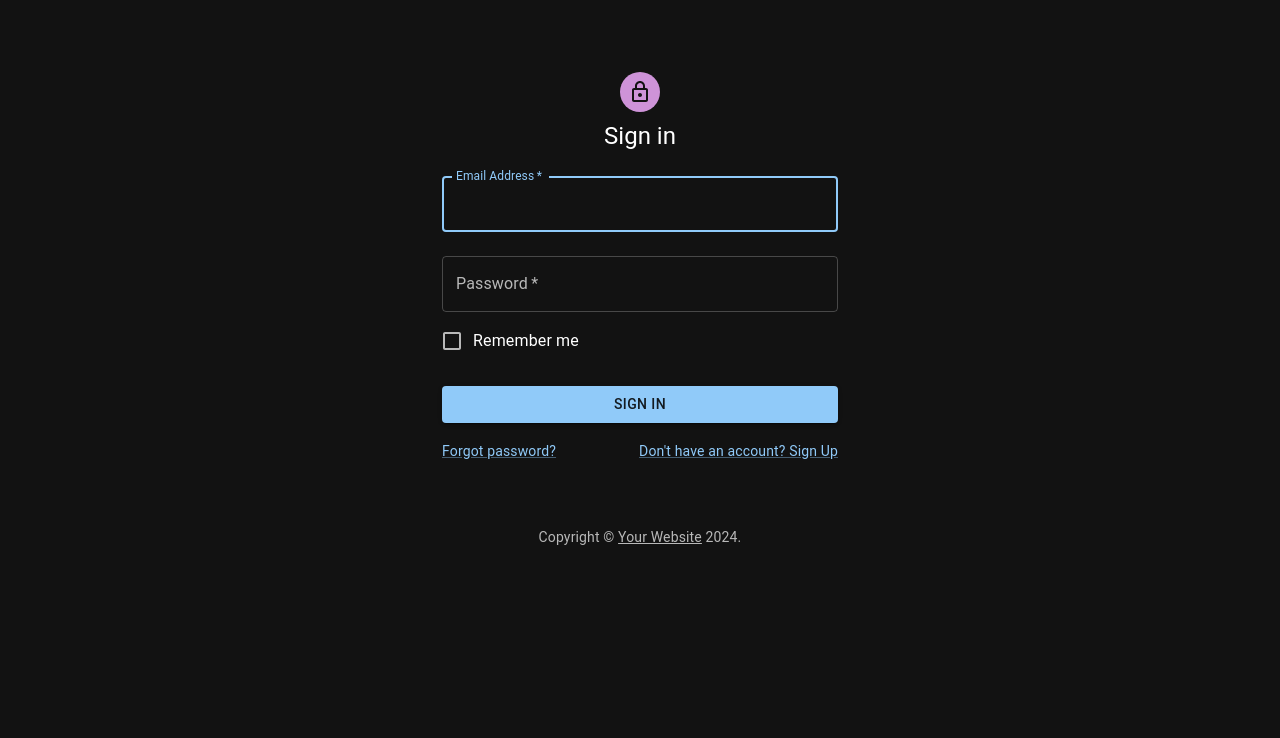
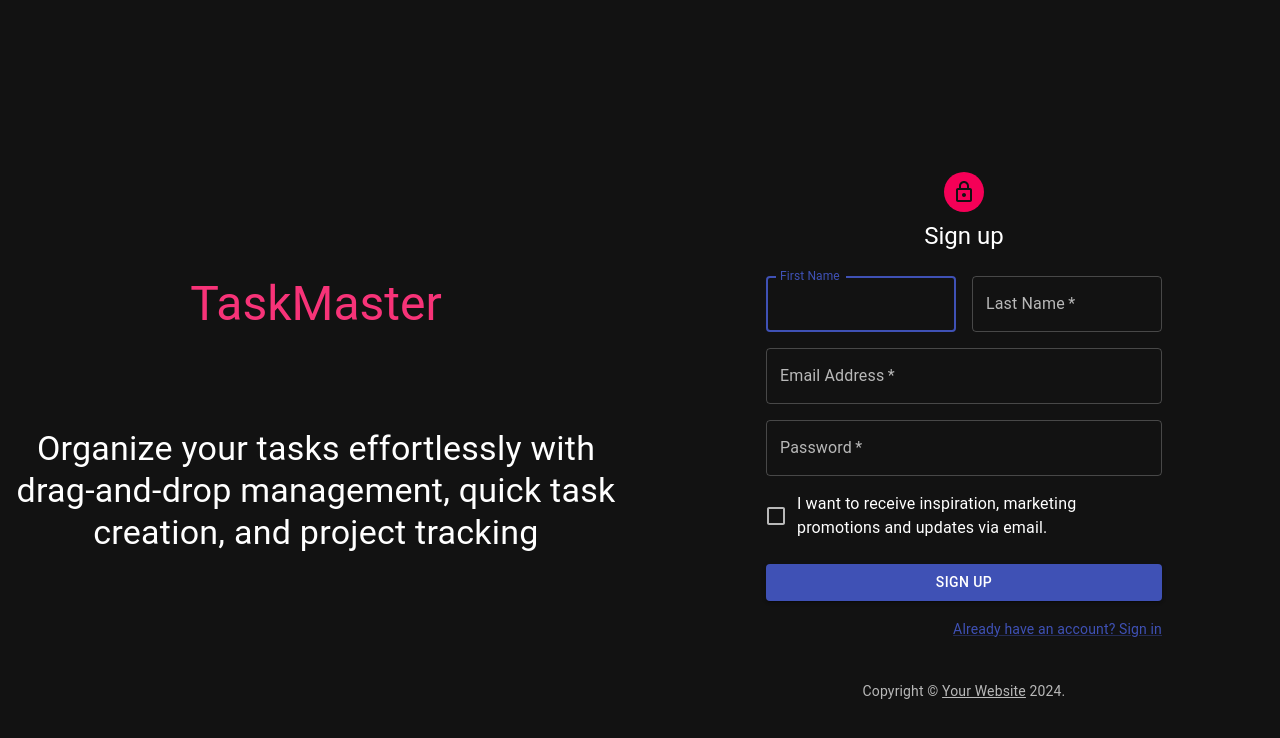
Before and after one commit to tal568/ToDoAppFront, a React (Vite) app: page /home in a window 1280 px wide. Shown: the top 738 px of the page. Built offline with nearby package versions, Linux system fonts and the light colour scheme.

Commit message:
feat: :sparkles: home page

```diff
--- a/package.json
+++ b/package.json
@@ -10,10 +10,11 @@
     "preview": "vite preview"
   },
   "dependencies": {
-    "@emotion/react": "^11.13.0",
+    "@emotion/react": "^11.13.3",
     "@emotion/styled": "^11.13.0",
     "@hookform/resolvers": "^3.9.0",
     "@mui/icons-material": "^5.16.7",
+    "@mui/joy": "^5.0.0-beta.48",
     "@mui/material": "^5.16.7",
     "@mui/styled-engine-sc": "^6.0.0-alpha.18",
     "react": "^18.3.1",
@@ -33,7 +34,7 @@
     "eslint-plugin-react-refresh": "^0.4.9",
     "globals": "^15.9.0",
     "typescript": "^5.5.3",
-    "typescript-eslint": "^8.0.1",
+    "typescript-eslint": "^7.3.1",
     "vite": "^5.4.1"
   }
 }
--- a/src/App.tsx
+++ b/src/App.tsx
@@ -2,11 +2,15 @@ import SignIn from './components/signIn';
 import SignUp from './components/signUp';
  import {createBrowserRouter } from 'react-router-dom';
 import ResponsiveAppBar from './components/navBar';
+import Home from './components/home/home';
 const router = createBrowserRouter([
   {path:"/",
   element: <ResponsiveAppBar />
   }
   ,
+  {path:"/home"
+  ,element: <Home />
+  },
 {
   path: "/sign-in",
   element: <SignIn />,
--- /dev/null
+++ b/src/components/home/home.css
@@ -0,0 +1,6 @@
+.home-simple-about{
+    background-size: cover;
+    background-position: center;
+    background-repeat: no-repeat;
+    min-height: 60vh;
+ }
--- /dev/null
+++ b/src/components/home/home.tsx
@@ -0,0 +1,28 @@
+import Typography from '@mui/joy/Typography';
+import SignUp from '../signUp';
+import { Grid } from '@mui/joy';
+import './home.css'
+const Home = () => {
+    return (
+
+        <Grid container justifyContent={"center"} alignItems={"center"}  sx={{height:'95vh',width:'90v'}}  spacing={2}>
+            <Grid  xs={6} >
+             <div className='home-simple-about' style={{display:'flex',flexDirection:'column',alignItems:'center'}} >
+            <Typography sx={{color:'secondary.light',paddingBottom:'2em',paddingTop:'3em'}} level="h3">TaskMaster</Typography>
+
+            <Typography sx={{textAlign:'center'}} level="h4"> Organize your tasks effortlessly with drag-and-drop management, quick task creation, and project tracking</Typography>
+            </div>
+
+            </Grid>
+        <Grid xs={6}>
+            <div style={{ height: '60vh' }}>
+        <SignUp />
+        </div>
+        </Grid>
+
+
+        </Grid>
+    );
+}
+
+export default Home;
--- a/src/theme.tsx
+++ b/src/theme.tsx
@@ -4,7 +4,12 @@ import { createTheme } from '@mui/material/styles';
 const theme = createTheme({
   palette: {
     mode: 'dark',
-
+    primary: {
+      main: '#3f51b5',
+    },
+    secondary: {
+      main: '#f50057',
+    },
   },
 })
 
```
Also changed, not shown: 1 other file (tests, documents, lock files or other folders).
